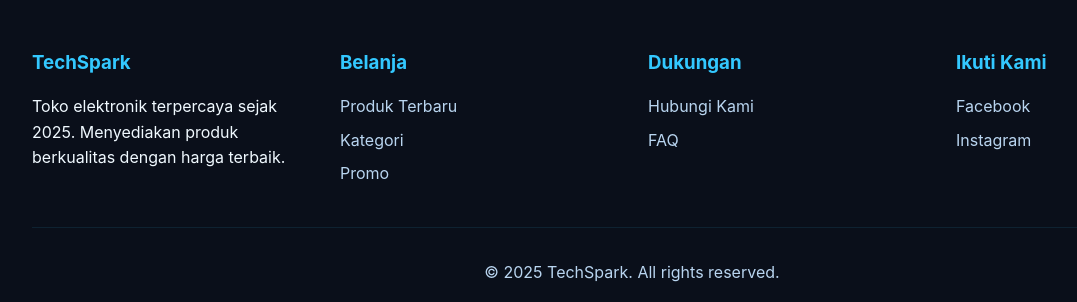
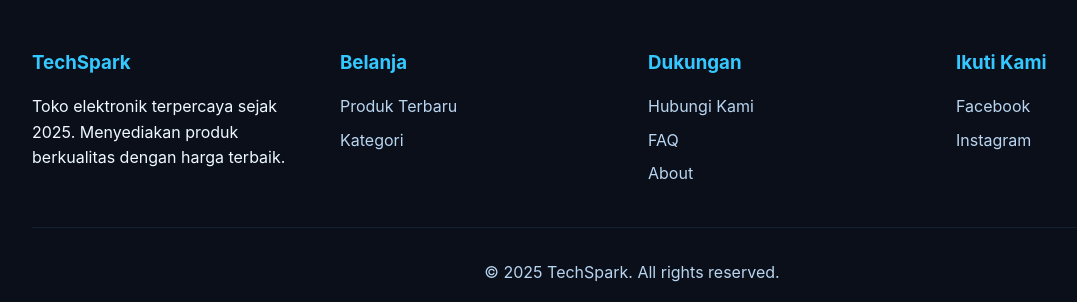
Before and after one commit to rahmatsigma/TechSpark, a Django app: page /about/ in a window 1280 px wide. Shown: the part 3845-4147 px from the top of the page, without its empty margins (8-1085 px from the left). Run offline with Django 5.2, Linux system fonts and the light colour scheme; some libraries are stand-ins or nearby versions.

Commit message:
fix: update footer links and remove unused promo section

```diff
--- a/techspark/templates/pages/base.html
+++ b/techspark/templates/pages/base.html
@@ -78,7 +78,6 @@
                 <ul>
                     <li><a href="{% url 'product_list' %}">Produk Terbaru</a></li>
                     <li><a href="#kategori">Kategori</a></li>
-                    <li><a href="#">Promo</a></li>
                 </ul>
             </div>
             <div class="footer-section">
@@ -86,13 +85,14 @@
                 <ul>
                     <li><a href="#">Hubungi Kami</a></li>
                     <li><a href="#">FAQ</a></li>
+                    <li><a href="{% url 'about' %}">About</a></li>
                 </ul>
             </div>
             <div class="footer-section">
                 <h3>Ikuti Kami</h3>
                 <ul>
-                    <li><a href="#">Facebook</a></li>
-                    <li><a href="#">Instagram</a></li>
+                    <li><a href="https://www.facebook.com/share/1JuYWm1rtW/">Facebook</a></li>
+                    <li><a href="https://www.instagram.com/rrahmat_prt/">Instagram</a></li>
                 </ul>
             </div>
         </div>
```
